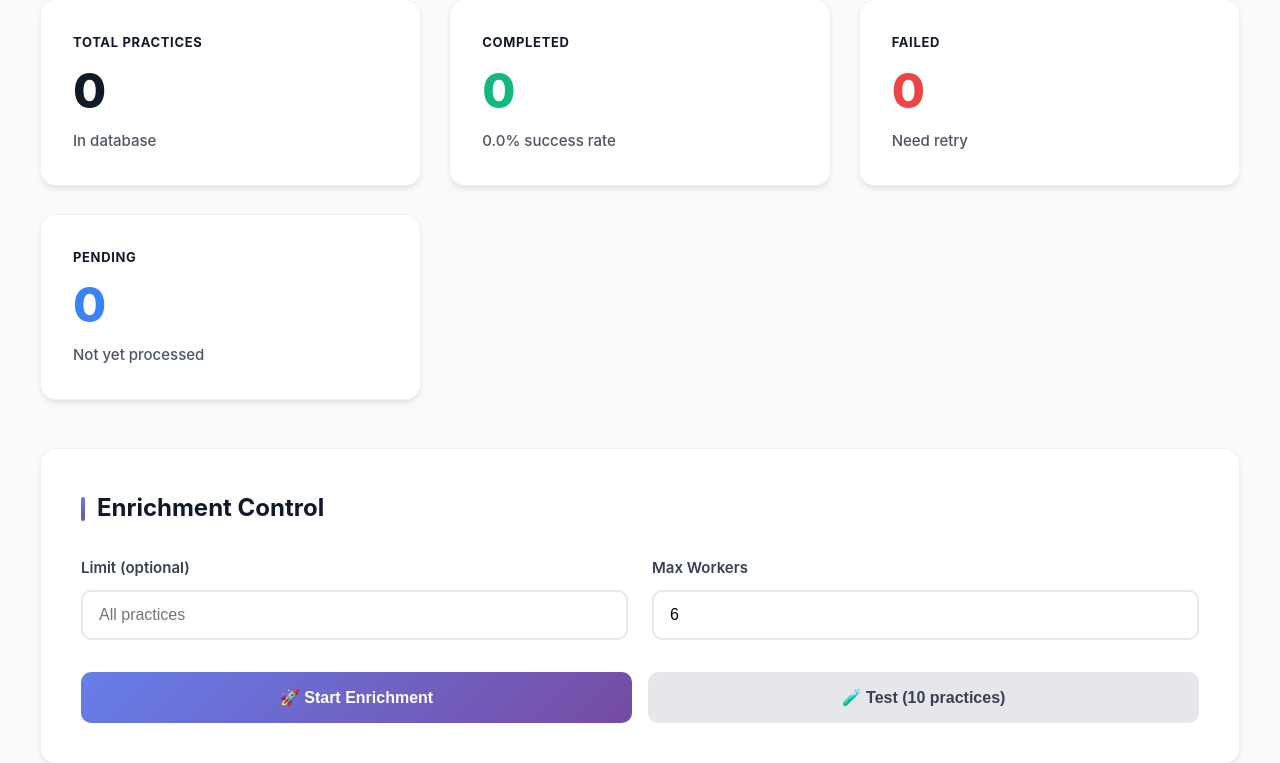
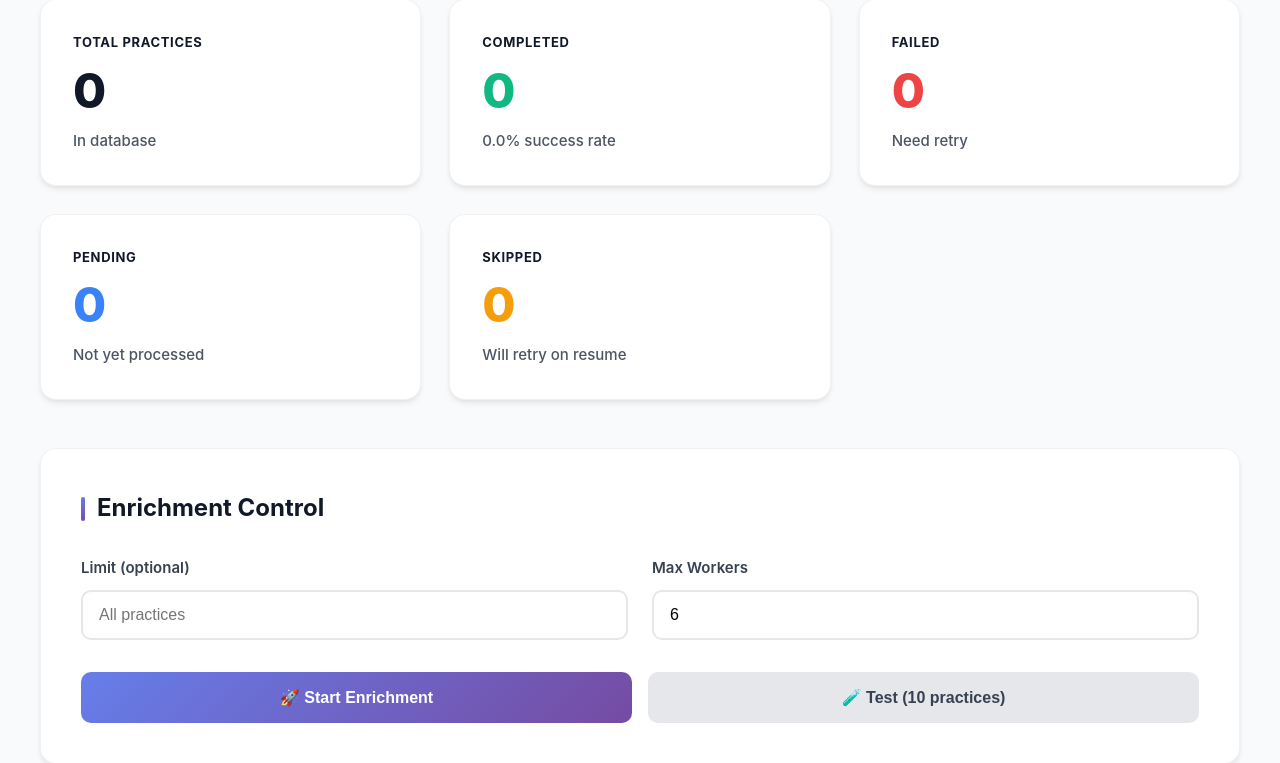
Before and after one commit to mezmer90/dpc-enrichment-v2, a Flask app: page / in a window 1280 px wide. Shown: the part 258-1021 px from the top of the page. Run offline with Flask 3, Linux system fonts and the light colour scheme; the visitor is signed in with stand-in values (Sample User, id 1).

Commit message:
Add Skipped practices display to dashboard
Frontend was missing skipped practices from the statistics display,
causing 55 practices to be invisible in the UI.

Changes:
- Add skipped count query in main.py dashboard route
- Pass skipped variable to dashboard template
- Add Skipped stat card to dashboard UI with warning color
- Label: "Will retry on resume" to indicate new retry behavior

Now shows all 4 statuses:
- Completed (566) - green
- Failed (381) - red
- Pending (1761) - blue
- Skipped (55) - orange

Math verification: 566 + 381 + 1761 + 55 = 2763 total practices

🤖 Generated with [Claude Code](https://claude.com/claude-code)

Co-Authored-By: Claude Sonnet 4.5 <noreply@anthropic.com>

```diff
--- a/webapp/routes/main.py
+++ b/webapp/routes/main.py
@@ -51,6 +51,7 @@ def index():
     completed = Practice.query.filter_by(enrichment_status='completed').count()
     failed = Practice.query.filter_by(enrichment_status='failed').count()
     pending = Practice.query.filter_by(enrichment_status='pending').count()
+    skipped = Practice.query.filter_by(enrichment_status='skipped').count()
 
     # Get API status
     api_statuses = APIStatus.query.all()
@@ -67,6 +68,7 @@ def index():
         completed=completed,
         failed=failed,
         pending=pending,
+        skipped=skipped,
         api_statuses=api_statuses,
         recent_runs=recent_runs
     )
--- a/webapp/templates/dashboard.html
+++ b/webapp/templates/dashboard.html
@@ -315,6 +315,12 @@
             <div class="stat-value" style="color: var(--info);">{{ pending }}</div>
             <div class="stat-meta">Not yet processed</div>
         </div>
+
+        <div class="stat-card">
+            <div class="stat-label">Skipped</div>
+            <div class="stat-value" style="color: var(--warning);">{{ skipped }}</div>
+            <div class="stat-meta">Will retry on resume</div>
+        </div>
     </div>
 
     <!-- Enrichment Control Panel -->
```
